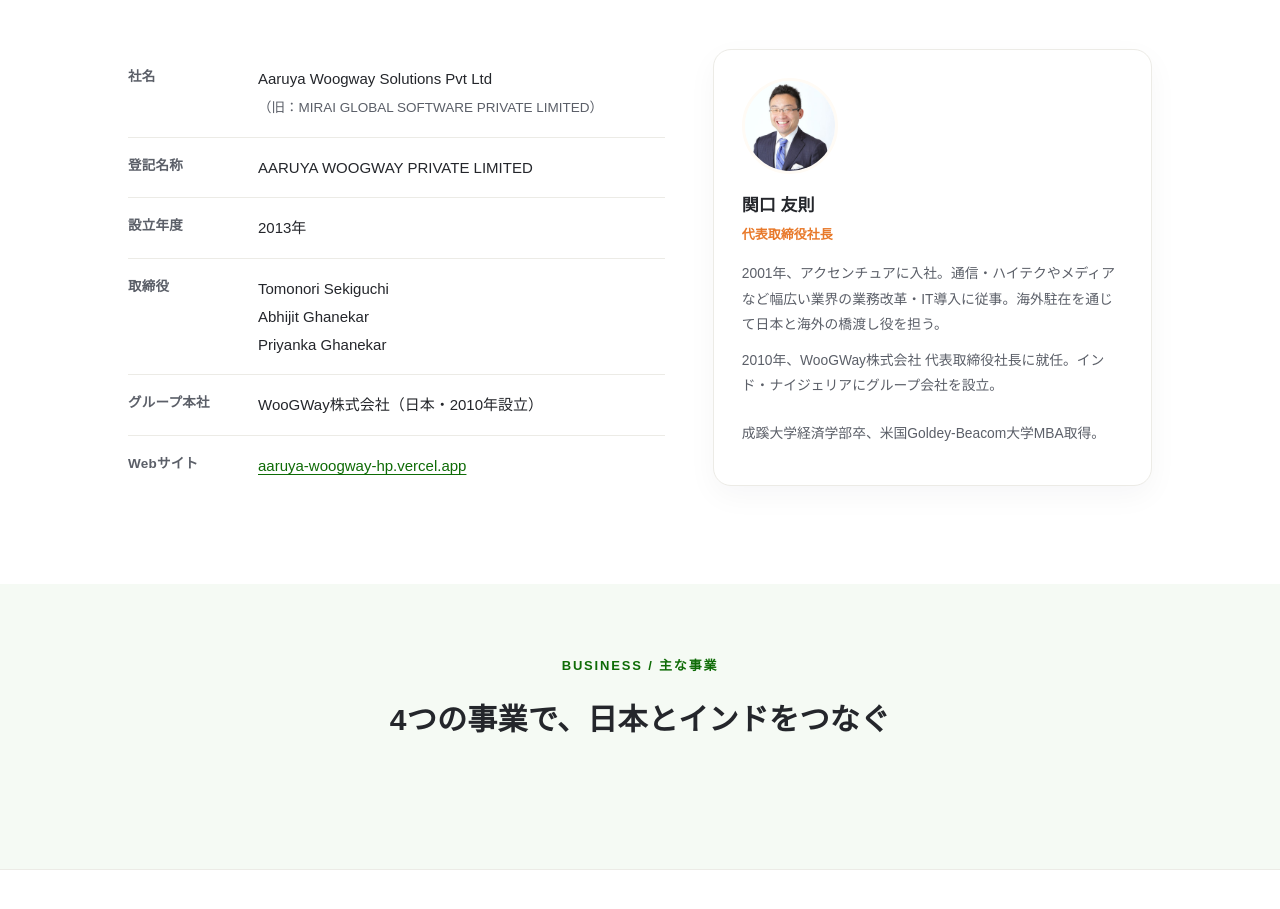
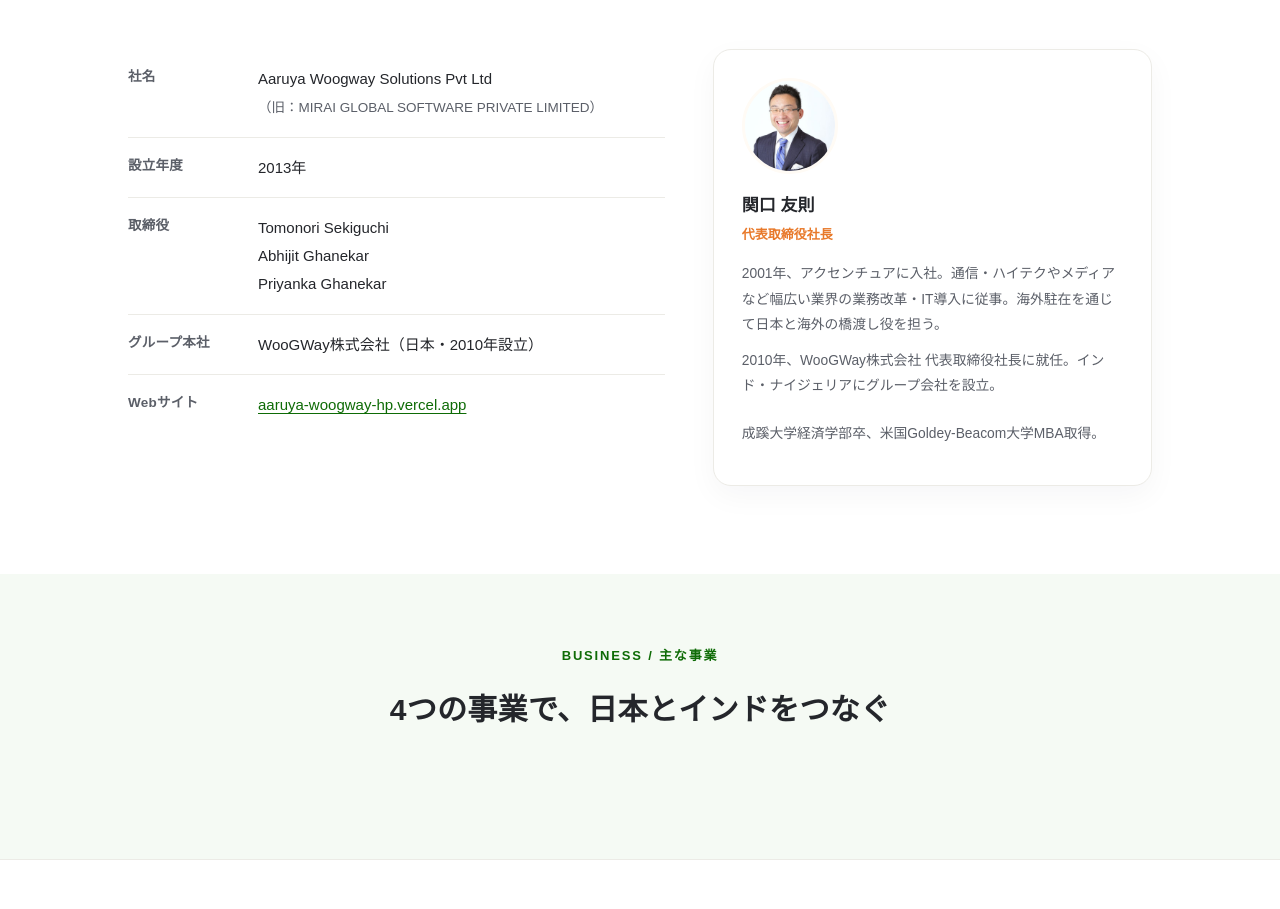
Before and after one commit to tomonorisekiguchi-png/aaruya-woogway-india-site, a plain HTML site: page index.html in a window 1280 px wide. Shown: the part 1361-2270 px from the top of the page. Drawn offline with Linux system fonts and the light colour scheme.

Commit message:
Add files via upload

```diff
--- a/index.html
+++ b/index.html
@@ -311,10 +311,6 @@
             <td>Aaruya Woogway Solutions Pvt Ltd<br><span style="color:var(--ink-soft);font-size:13.5px;">（旧：MIRAI GLOBAL SOFTWARE PRIVATE LIMITED）</span></td>
           </tr>
           <tr>
-            <th>登記名称</th>
-            <td>AARUYA WOOGWAY PRIVATE LIMITED</td>
-          </tr>
-          <tr>
             <th>設立年度</th>
             <td>2013年</td>
           </tr>
```
